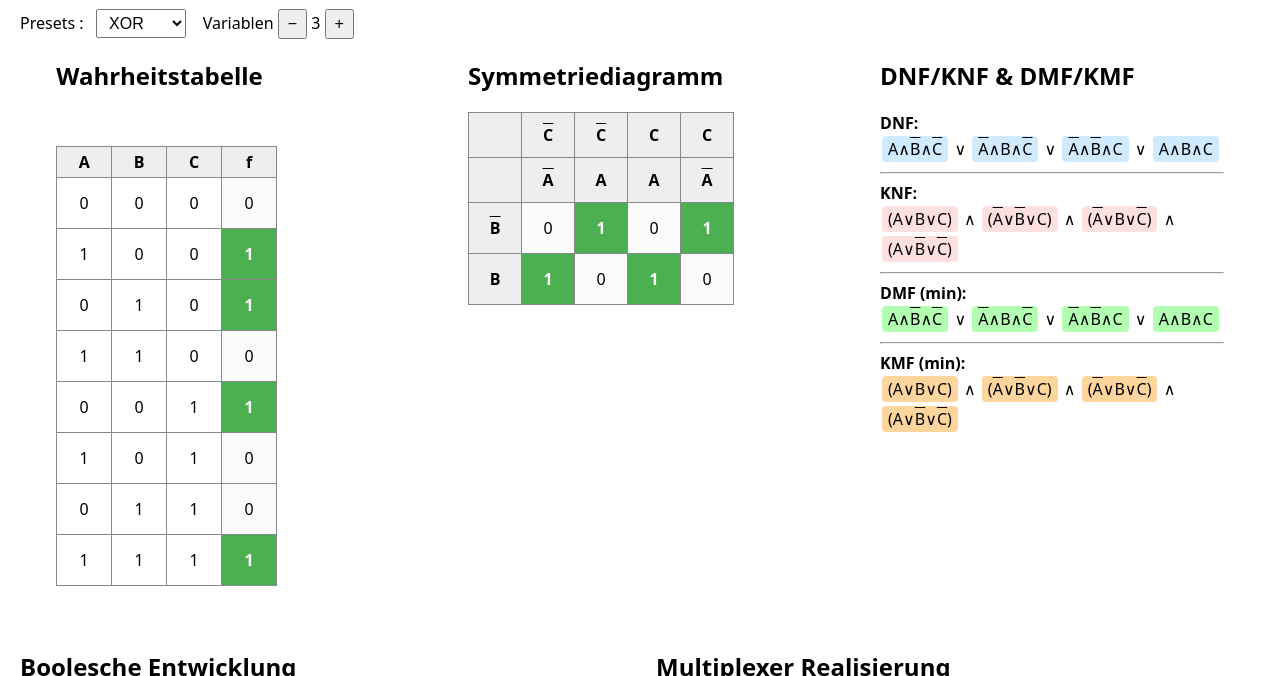
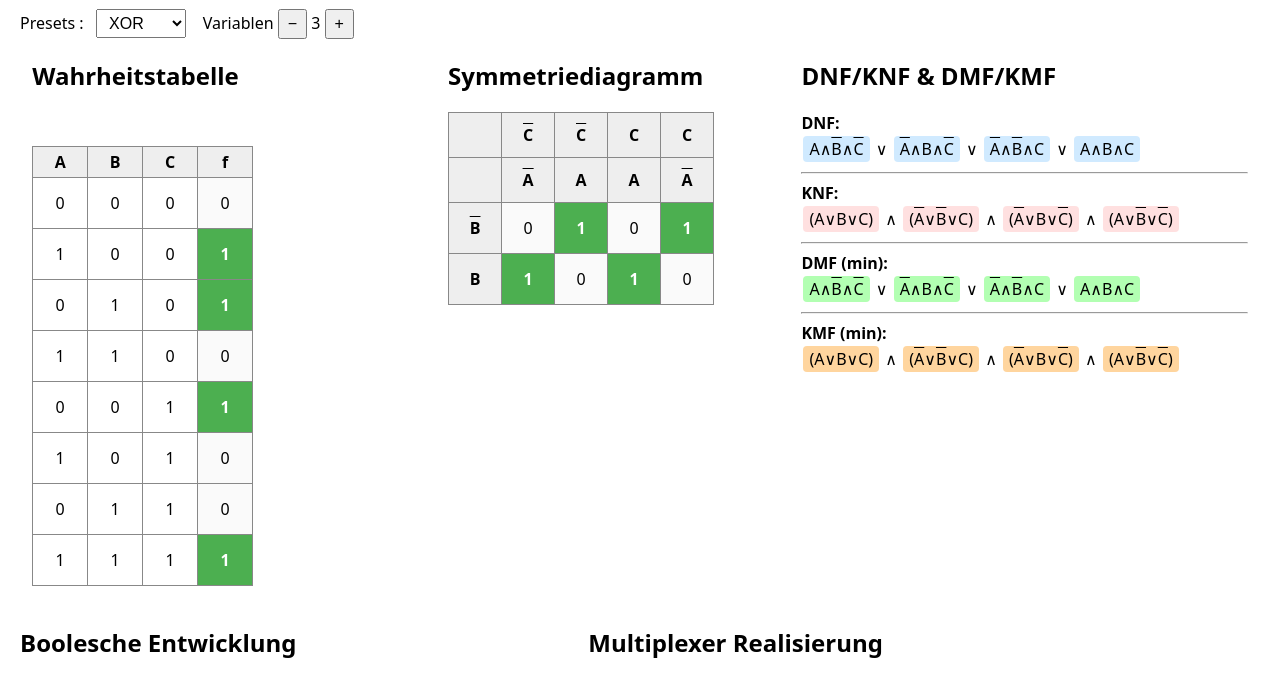
Before and after one commit to jknotrowling/DT-Visualisierer, a plain HTML site: page index.html in a window 1280 px wide. Shown: the part 66-742 px from the top of the page. Drawn offline with Linux system fonts and the light colour scheme.

Commit message:
spacing optimiert

```diff
--- a/index.html
+++ b/index.html
@@ -28,8 +28,8 @@ th{background:#eee}
     padding: 0 1px; /* Slight padding for background visibility */
 }
 
-#views{display:flex;gap:32px;flex-wrap:wrap}
-#views>div{flex:1 1 280px;min-width:280px}
+#views{display:flex;gap:8px;flex-wrap:wrap}
+#views>div{flex:1 1 auto;min-width:0p}
 .kmap th.varhead{width:40px;height:36px}
 .term{padding:2px 6px;margin:2px;border-radius:4px;cursor:pointer;display:inline-block}
 .dnfTerm{background:#d0eaff}.cnfTerm{background:#ffe0e0}
```
